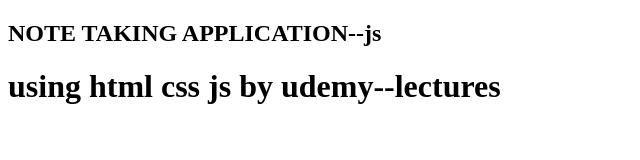
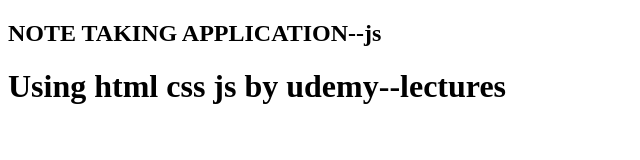
Before and after one commit to vaishnavijha12/note-js, a plain HTML site: page index.html in a window 1280 px wide. Shown: the whole page, without its empty margins (0-640 px from the left). Drawn offline with Linux system fonts and the light colour scheme.

```diff
--- a/index.html
+++ b/index.html
@@ -8,6 +8,6 @@
 </head>
 <body>
     <h2>NOTE TAKING APPLICATION--js</h2>
-    <h1>using html css js by udemy--lectures</h1>
+    <h1>Using html css js by udemy--lectures</h1>
 </body>
 </html>
```
